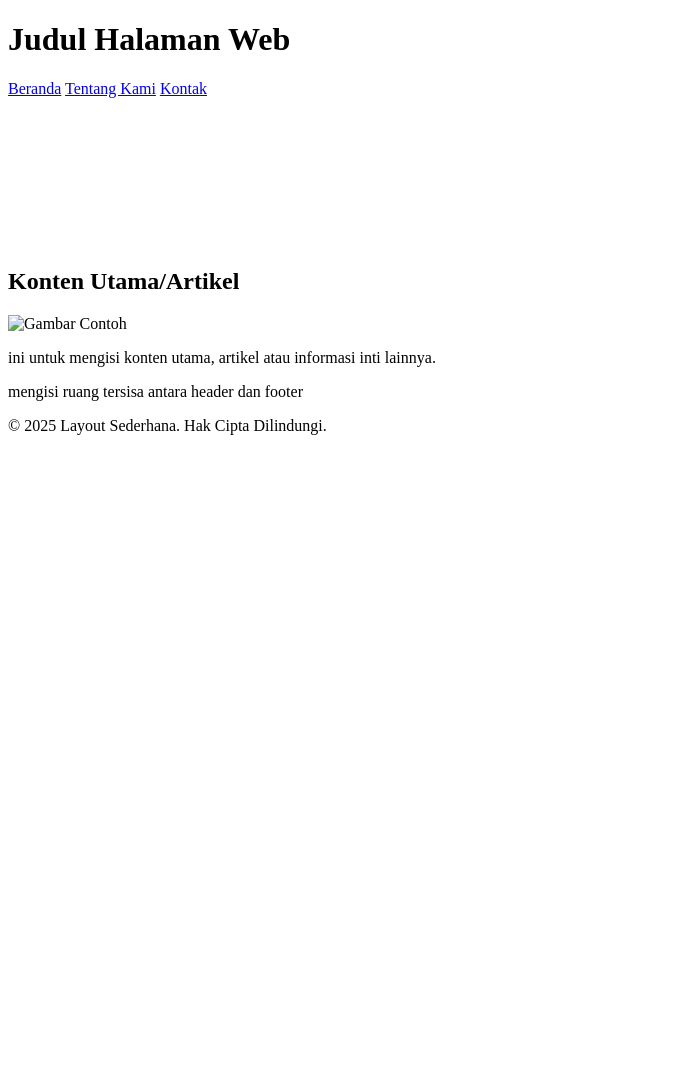
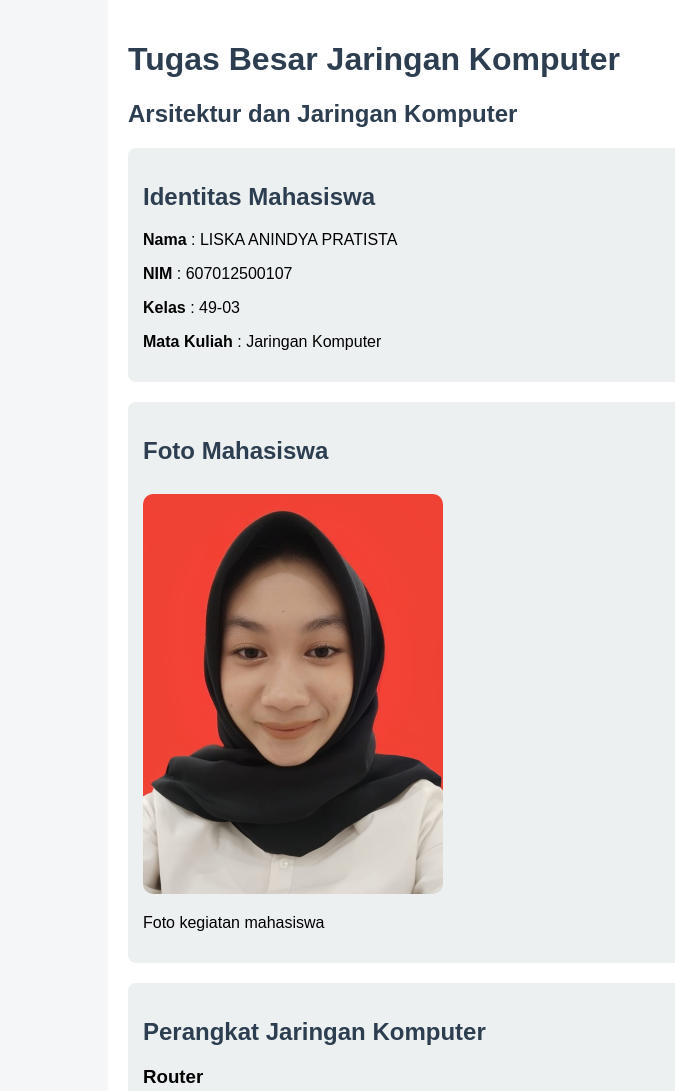
Before and after one commit to liskaanindya/liskaanin, a plain HTML site: page index.html in a window 1280 px wide. Shown: the top 1091 px of the page, without its empty margins (0-675 px from the left). Before the commit the page ends 800 px from the top, so only its background shows below. Drawn offline with Linux system fonts and the light colour scheme.

Commit message:
Add files via upload

```diff
--- a/index.html
+++ b/index.html
@@ -2,32 +2,120 @@
 <html lang="id">
 <head>
     <meta charset="UTF-8">
-    <meta name="viewport" content="width=device-width, initial-scale=1.0">
-    <title>Tugas Layout Sederhana</title>
-    <link rel="stylesheet" href="stylee.css">
+    <title>Tubes Jaringan Komputer</title>
+    <style>
+        body {
+            font-family: Arial, sans-serif;
+            background-color: #f4f6f8;
+            margin: 0;
+            padding: 0;
+        }
+        .container {
+            width: 80%;
+            margin: auto;
+            background-color: white;
+            padding: 20px;
+        }
+        h1, h2 {
+            color: #2c3e50;
+        }
+        img {
+            border-radius: 10px;
+            margin-top: 10px;
+        }
+        .box {
+            background-color: #ecf0f1;
+            padding: 15px;
+            border-radius: 8px;
+            margin-bottom: 20px;
+        }
+        a {
+            color: #2980b9;
+            text-decoration: none;
+            font-weight: bold;
+        }
+        a:hover {
+            text-decoration: underline;
+        }
+        footer {
+            text-align: center;
+            margin-top: 30px;
+            color: gray;
+        }
+    </style>
 </head>
 <body>
-    <header>
-        <h1>Judul Halaman Web</h1>
-        <nav>
-            <a href="#">Beranda</a>
-            <a href="#">Tentang Kami</a>
-            <a href="#">Kontak</a>
-        </nav>
-    </header>
-    <div style="height: 150px;"></div>
 
-    <main>
-        <h2>Konten Utama/Artikel</h2>
+<div class="container">
 
-        <div class="content-block">
-            <img src="kucinglucu.jpeg" alt="Gambar Contoh"class="floating image"width="250"> <br>
-            <p>ini untuk mengisi konten utama, artikel atau informasi inti lainnya.</p>
-        <p>mengisi ruang tersisa antara header dan footer</p>
-    </main>
+    <h1>Tugas Besar Jaringan Komputer</h1>
+    <h2>Arsitektur dan Jaringan Komputer</h2>
+
+    <!-- IDENTITAS MAHASISWA -->
+    <div class="box">
+        <h2>Identitas Mahasiswa</h2>
+        <p><b>Nama</b> : LISKA ANINDYA PRATISTA</p>
+        <p><b>NIM</b> : 607012500107</p>
+        <p><b>Kelas</b> : 49-03</p>
+        <p><b>Mata Kuliah</b> : Jaringan Komputer</p>
+    </div>
+
+    <!-- FOTO MAHASISWA -->
+    <div class="box">
+        <h2>Foto Mahasiswa</h2>
+        <img src="liskalatarmerah.jpeg" width="300" alt="Foto Mahasiswa">
+        <p>Foto kegiatan mahasiswa</p>
+    </div>
+
+    <!-- MATERI PERANGKAT JARINGAN -->
+    <div class="box">
+        <h2>Perangkat Jaringan Komputer</h2>
+        <h3>Router</h3>
+        <img src="router.jpeg" width="300">
+
+        <p><b>Pengertian Router</b></p>
+        <p>
+            Router adalah perangkat jaringan yang berfungsi untuk menghubungkan
+            dua atau lebih jaringan komputer yang berbeda serta mengatur lalu lintas data.
+        </p>
+
+        <p><b>Fungsi Router</b></p>
+        <ul>
+            <li>Menghubungkan jaringan yang berbeda</li>
+            <li>Mengatur lalu lintas data</li>
+            <li>Menyediakan akses internet</li>
+        </ul>
+
+        <p><b>Jenis-Jenis Router</b></p>
+        <ul>
+            <li>Router Kabel</li>
+            <li>Router Wireless</li>
+            <li>Router Core</li>
+        </ul>
+
+        <p><b>Sumber:</b>
+            <a href="https://id.wikipedia.org/wiki/Router" target="_blank">
+                Wikipedia - Router
+            </a>
+        </p>
+    </div>
+
+    <!-- LAMPIRAN FILE PDF -->
+    <div class="box">
+        <h2>Lampiran File Tutorial</h2>
+        <p>
+            <a href="Tutorial HostingWeb.pdf" target="_blank">📄 Download Tutorial Hosting Web</a>
+        </p>
+        <p>
+            <a href="isi_website.pdf" target="_blank">📄 Download Tutorial Isi Website</a>
+        </p>
+    </div>
 
     <footer>
-        <p>&copy; 2025 Layout Sederhana. Hak Cipta Dilindungi.</p>
+        <p>Website Tubes Jaringan Komputer ©️ 2024</p>
     </footer>
+
+</div>
+
 </body>
 </html>
```
